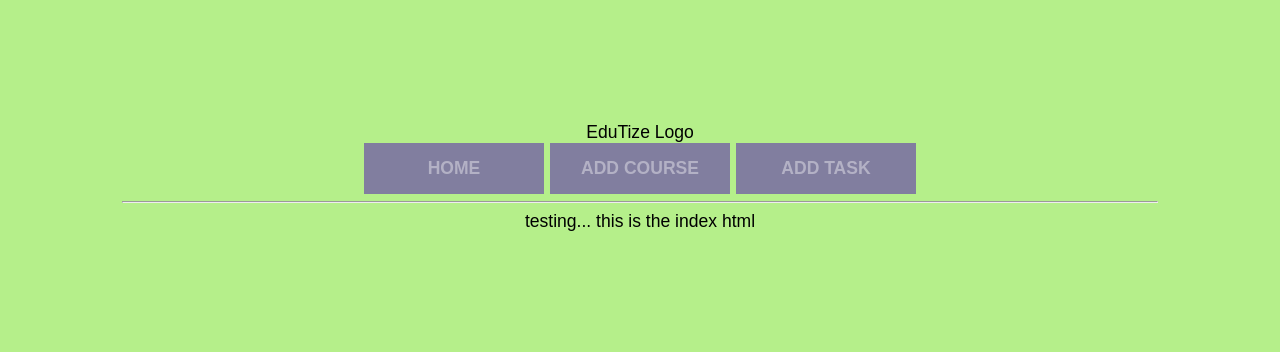
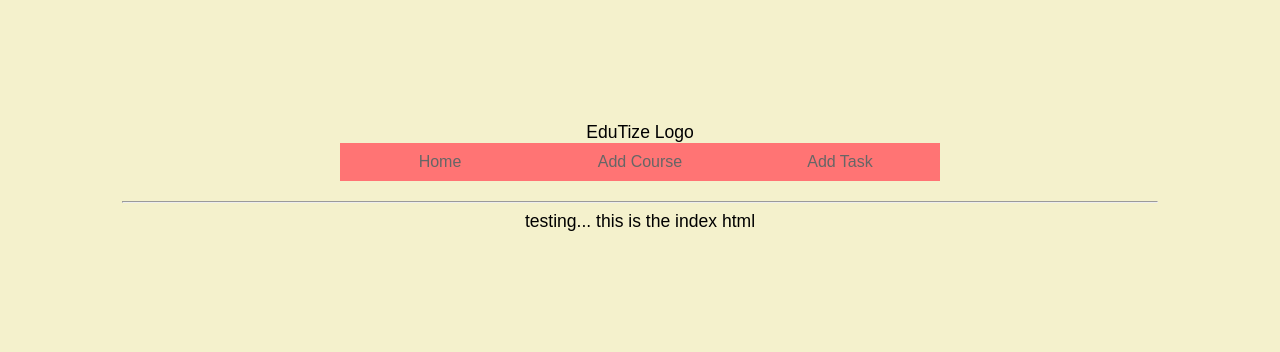
Before and after one commit to jchen2186/EduTize, a Flask app: page / in a window 1280 px wide. Shown: the top 352 px of the page. Run offline with Flask 2, Linux system fonts and the light colour scheme.

Commit message:
only finished nav bar qq

```diff
--- a/app/static/style.css
+++ b/app/static/style.css
@@ -4,7 +4,7 @@ html, body {
   padding: 5%;
   font-family: sans-serif;
   font-size-adjust: 0.58;
-  background: #B5EF8A;
+  background: #f4f1cc;
 }
 
 a, h1, h2 {
@@ -58,38 +58,6 @@ h2 {
                   border: 1px solid #aacbe2; }
 .error          { background: #f0d6d6; padding: 0.5em; }
 
-ul {
-    position: relative;
-    margin: relative;
-    list-style-type: none;
-    margin: 0;
-    padding: 0;
-    overflow: hidden;
-
-}
-
-li {
-    float: left;
-}
-
-li a {
-    width: 150px;
-    display: block;
-    font-weight: bold;
-    color: #b3b1c5;
-    text-align: center;
-    text-transform: uppercase;
-    padding: 15px;
-    background-color: #817E9F;
-    text-decoration: none;
-    margin-left: 3px;
-    margin-right: 3px;
-}
-
-li a:hover {
-    background-color: #b3b1c5;
-    color: #817E9F;
-}
 
 #menu-outer {
 	height: 50px;
@@ -99,3 +67,52 @@ li a:hover {
 	display: table;
 	margin: 0 auto;
 }
+
+/* Dropdown Button */
+.dropbtn {
+    width: 200px;
+    background-color: #ff7474;
+    color: #666666;
+    padding: 10px;
+    font-size: 16px;
+    border: none;
+    cursor: pointer;
+}
+
+/* The container <div> - needed to position the dropdown content */
+.dropdown {
+    position: relative;
+    display: inline-block;
+}
+
+/* Dropdown Content (Hidden by Default) */
+.dropdown-content {
+    display: none;
+    position: absolute;
+    background-color: #f9f9f9;
+    width: 200px;
+}
+
+/* Links inside the dropdown */
+.dropdown-content a {
+    color: #817E9F;
+    padding: 9px;
+    text-decoration: none;
+    display: block;
+}
+
+/* Change color of dropdown links on hover */
+.dropdown-content a:hover {
+  background-color: #ffc0c0;
+  color: #FFFFFF;
+}
+
+/* Show the dropdown menu on hover */
+.dropdown:hover .dropdown-content {
+    display: block;
+}
+
+/* Change the background color of the dropdown button when the dropdown content is shown */
+.dropdown:hover .dropbtn {
+    background-color: #bfafaf;
+}
--- a/app/templates/base.html
+++ b/app/templates/base.html
@@ -5,28 +5,42 @@
     <meta charset="UTF-8">
     <title>{% block title %}{% endblock %} | EduTize</title>
     <link rel="stylesheet" href="{{ url_for('static', filename='style.css') }} ">
+  </head>
 
-  </head>
-  <body>
+    <body>
     <div>EduTize Logo</div>
 
 <center>
 
 <div id ="menu-outer">
   <div class="table">
+
+    <div class="dropdown">
+    <button onclick="myFunction()" class="dropbtn">Home</button>
+    </div>
+<!--
   <ul>
     <li><a href="/index">Home</a></li>
-    <li><a href="/add_course">Add Course</a></li>
-    <li><a href="/add_upcoming_assignment">Add Task</a></li>
-<!-- check the link i shared. the person used nested lists to
-      make the dropdown, and i don't want to mess around with the
-      css file, so i'll leave it to you guys.
+  </ul>-->
+    <!-- for adding course (two options: complete, incomplete)-->
+    <div class="dropdown">
+      <button class="dropbtn">Add Course</button>
+      <div class="dropdown-content">
+          <a href="#">Completed Course</a>
+          <a href="#">Current Course</a>
+      </div>
+    </div>
 
-       <ul>
-        <li><a href="#">Past Assignment</a></li>
-        <li><a href="#">Upcoming Assignment</a></li>
-      </ul> -->
-  </ul>
+    <!--for  adding tasks (two options: complete, incomplete) -->
+
+    <div class="dropdown">
+        <button class="dropbtn">Add Task</button>
+        <div class="dropdown-content">
+            <a href="#">Past Task</a>
+            <a href="#">Current Task</a>
+          </div>
+        </div>
+
 </div>
 </div>
 </center>
```
Also changed, not shown: app/static/nav-code.js (added, +50 -0 lines).
